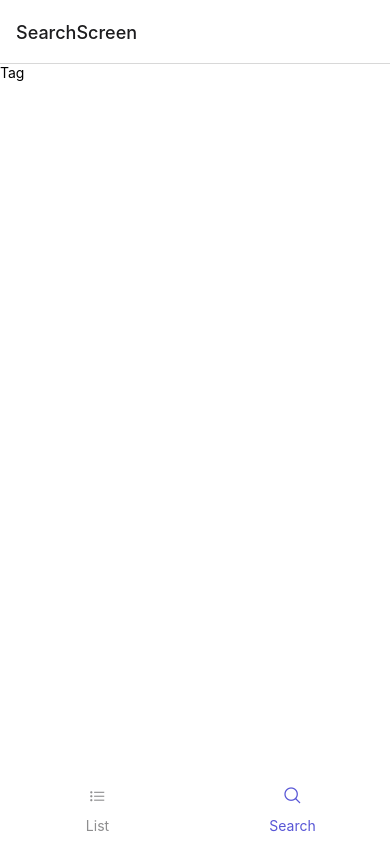
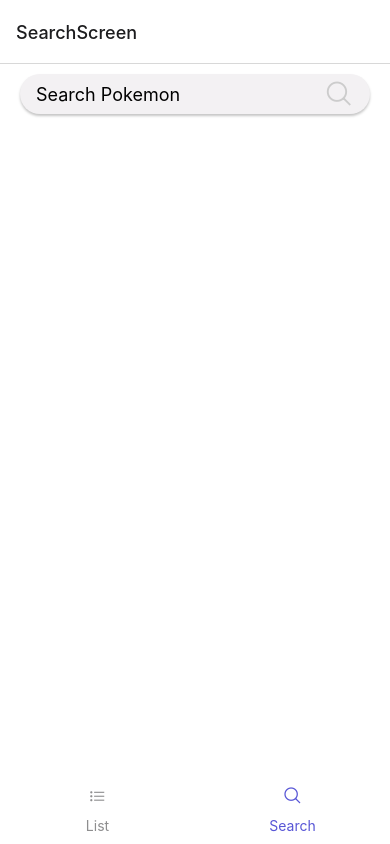
Before and after one commit to gioudi/react-native-app-pokedex, a React Native app: screen /SearchScreen in a window 390 px wide. Built offline with nearby package versions, Linux system fonts and the light colour scheme; no server answers.

Commit message:
feat/build-search-component

```diff
--- /dev/null
+++ b/src/components/SearchInput.tsx
@@ -0,0 +1,51 @@
+import React from 'react';
+import {Platform, StyleSheet, Text, TextInput, View} from 'react-native';
+import Icon from 'react-native-vector-icons/Ionicons';
+
+export const SearchInput = () => {
+  return (
+    <View style={styles.pkdSearchContainer}>
+      <View style={styles.pkdSearchContainer__Bg_Text}>
+        <TextInput
+          style={{
+            ...styles.pkdSearchContainer__Input,
+            top: Platform.OS === 'ios' ? 0 : 2,
+          }}
+          placeholder="Search Pokemon"
+          autoCapitalize="none"
+          autoCorrect={false}
+        />
+        <Icon name="search-outline" color="#ccc" size={30} />
+      </View>
+    </View>
+  );
+};
+
+const styles = StyleSheet.create({
+  pkdSearchContainer: {
+    justifyContent: 'center',
+  },
+  pkdSearchContainer__Bg_Text: {
+    backgroundColor: '#f3f1f3',
+    borderRadius: 50,
+    height: 40,
+    paddingHorizontal: 20,
+    justifyContent: 'center',
+    alignItems: 'center',
+    flexDirection: 'row',
+    shadowColor: '#000',
+    shadowOffset: {
+      width: 0,
+      height: 2,
+    },
+    shadowOpacity: 0.23,
+    shadowRadius: 2.62,
+
+    elevation: 4,
+  },
+  pkdSearchContainer__Input: {
+    flex: 1,
+    fontSize: 18,
+    top: 2,
+  },
+});
--- a/src/screens/SearchScreen.tsx
+++ b/src/screens/SearchScreen.tsx
@@ -1,9 +1,24 @@
 import React from 'react';
-import {ActivityIndicator, FlatList, Image, Text, View} from 'react-native';
+import {
+  ActivityIndicator,
+  FlatList,
+  Image,
+  Platform,
+  Text,
+  View,
+} from 'react-native';
+import {useSafeAreaInsets} from 'react-native-safe-area-context';
+import {SearchInput} from '../components/SearchInput';
 export const SearchScreen = () => {
+  const {top} = useSafeAreaInsets();
   return (
-    <View>
-      <Text>Tag</Text>
+    <View
+      style={{
+        flex: 1,
+        marginTop: Platform.OS === 'ios' ? top : top + 10,
+        marginHorizontal: 20,
+      }}>
+      <SearchInput />
     </View>
   );
 };
```
